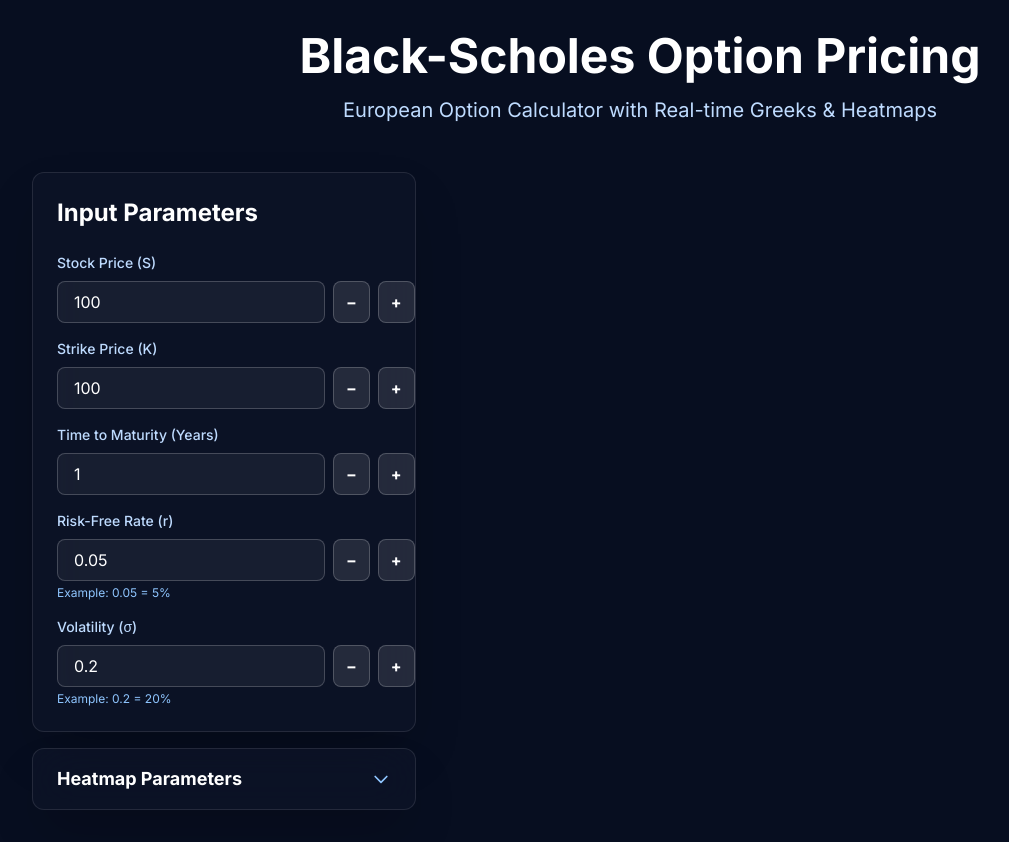
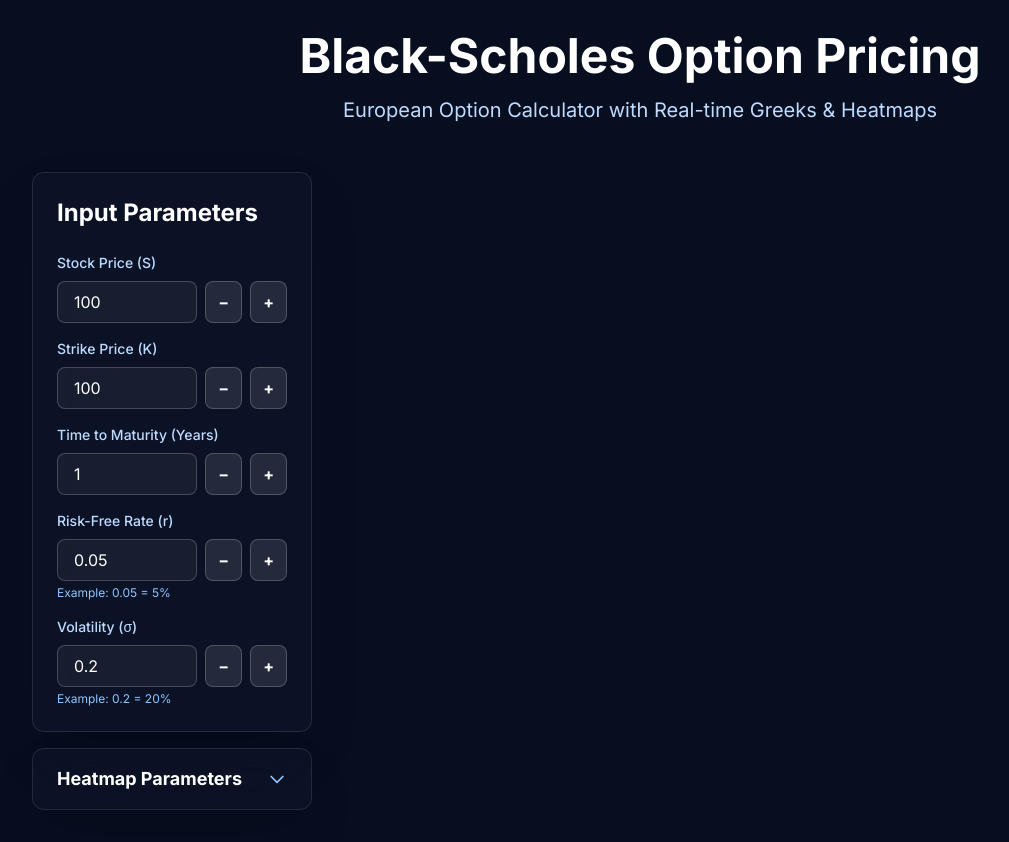
Before and after one commit to timakaa/black-scholes, a Next.js app in the folder frontend/: page / in a window 1280 px wide. Shown: the whole page, without its empty margins (0-1009 px from the left). Built offline with nearby package versions, Linux system fonts and the light colour scheme; no server answers.

Commit message:
feat: better ui

```diff
--- a/frontend/app/globals.css
+++ b/frontend/app/globals.css
@@ -11,3 +11,7 @@ input[type="number"] {
   -moz-appearance: textfield;
   appearance: textfield;
 }
+
+button {
+  cursor: pointer;
+}
--- a/frontend/app/page.tsx
+++ b/frontend/app/page.tsx
@@ -37,7 +37,7 @@ export default function Home() {
 
   return (
     <main className='min-h-screen p-8 bg-[#070e20]'>
-      <div className='max-w-7xl mx-auto relative'>
+      <div className='max-w-8xl mx-auto relative'>
         <header className='text-center mb-12'>
           <h1 className='text-5xl font-bold text-white mb-4'>
             Black-Scholes Option Pricing
@@ -47,10 +47,10 @@ export default function Home() {
           </p>
         </header>
 
-        <div className='grid grid-cols-1 lg:grid-cols-3 gap-8'>
+        <div className='grid grid-cols-1 lg:grid-cols-4 gap-8'>
           {/* Left Column - Input */}
           <div className='lg:col-span-1'>
-            <div className='sticky top-8 self-start space-y-4'>
+            <div className='self-start space-y-4'>
               <OptionCalculator
                 onCalculate={handleCalculate}
                 onInputChange={handleInputChange}
@@ -62,7 +62,7 @@ export default function Home() {
           </div>
 
           {/* Right Column - Results */}
-          <div className='lg:col-span-2 space-y-6'>
+          <div className='lg:col-span-3 space-y-6'>
             {optionData && (
               <>
                 {/* Option Prices */}
--- /dev/null
+++ b/frontend/components/NumberInput.tsx
@@ -0,0 +1,55 @@
+interface NumberInputProps {
+  label: string;
+  name: string;
+  value: number;
+  onChange: (e: React.ChangeEvent<HTMLInputElement>) => void;
+  onIncrement: () => void;
+  onDecrement: () => void;
+  step?: string;
+  helperText?: string;
+}
+
+export default function NumberInput({
+  label,
+  name,
+  value,
+  onChange,
+  onIncrement,
+  onDecrement,
+  step = "0.01",
+  helperText,
+}: NumberInputProps) {
+  return (
+    <div>
+      <label className='block text-sm font-medium text-blue-200 mb-2'>
+        {label}
+      </label>
+      <div className='flex gap-2'>
+        <input
+          type='number'
+          name={name}
+          value={value}
+          onChange={onChange}
+          step={step}
+          className='flex-1 px-4 py-2 bg-white/5 border w-full border-white/20 rounded-lg text-white focus:outline-none focus:ring-2 focus:ring-blue-500'
+          required
+        />
+        <button
+          type='button'
+          onClick={onDecrement}
+          className='px-3 py-2 bg-white/10 hover:bg-white/20 border border-white/20 rounded-lg text-white font-bold transition-colors'
+        >
+          −
+        </button>
+        <button
+          type='button'
+          onClick={onIncrement}
+          className='px-3 py-2 bg-white/10 hover:bg-white/20 border border-white/20 rounded-lg text-white font-bold transition-colors'
+        >
+          +
+        </button>
+      </div>
+      {helperText && <p className='text-xs text-blue-300 mt-1'>{helperText}</p>}
+    </div>
+  );
+}
--- a/frontend/components/OptionCalculator.tsx
+++ b/frontend/components/OptionCalculator.tsx
@@ -2,6 +2,7 @@
 
 import { useState, useEffect, useRef } from "react";
 import axios from "axios";
+import NumberInput from "./NumberInput";
 
 const API_URL = process.env.NEXT_PUBLIC_API_URL || "http://localhost:8000";
 
@@ -105,162 +106,57 @@ export default function OptionCalculator({
       </div>
 
       <div className='space-y-4'>
-        <div>
-          <label className='block text-sm font-medium text-blue-200 mb-2'>
-            Stock Price (S)
-          </label>
-          <div className='flex gap-2'>
-            <input
-              type='number'
+        <NumberInput
+          label='Stock Price (S)'
           name='stock_price'
           value={formData.stock_price}
           onChange={handleChange}
+          onIncrement={() => updateValue("stock_price", 1, 0.01)}
+          onDecrement={() => updateValue("stock_price", -1, 0.01)}
           step='0.01'
-              className='flex-1 px-4 py-2 bg-white/5 border border-white/20 rounded-lg text-white focus:outline-none focus:ring-2 focus:ring-blue-500'
-              required
         />
-            <button
-              type='button'
-              onClick={() => updateValue("stock_price", -1, 0.01)}
-              className='px-3 py-2 bg-white/10 hover:bg-white/20 border border-white/20 rounded-lg text-white font-bold transition-colors'
-            >
-              −
-            </button>
-            <button
-              type='button'
-              onClick={() => updateValue("stock_price", 1, 0.01)}
-              className='px-3 py-2 bg-white/10 hover:bg-white/20 border border-white/20 rounded-lg text-white font-bold transition-colors'
-            >
-              +
-            </button>
-          </div>
-        </div>
 
-        <div>
-          <label className='block text-sm font-medium text-blue-200 mb-2'>
-            Strike Price (K)
-          </label>
-          <div className='flex gap-2'>
-            <input
-              type='number'
+        <NumberInput
+          label='Strike Price (K)'
           name='strike_price'
           value={formData.strike_price}
           onChange={handleChange}
+          onIncrement={() => updateValue("strike_price", 1, 0.01)}
+          onDecrement={() => updateValue("strike_price", -1, 0.01)}
           step='0.01'
-              className='flex-1 px-4 py-2 bg-white/5 border border-white/20 rounded-lg text-white focus:outline-none focus:ring-2 focus:ring-blue-500'
-              required
         />
-            <button
-              type='button'
-              onClick={() => updateValue("strike_price", -1, 0.01)}
-              className='px-3 py-2 bg-white/10 hover:bg-white/20 border border-white/20 rounded-lg text-white font-bold transition-colors'
-            >
-              −
-            </button>
-            <button
-              type='button'
-              onClick={() => updateValue("strike_price", 1, 0.01)}
-              className='px-3 py-2 bg-white/10 hover:bg-white/20 border border-white/20 rounded-lg text-white font-bold transition-colors'
-            >
-              +
-            </button>
-          </div>
-        </div>
 
-        <div>
-          <label className='block text-sm font-medium text-blue-200 mb-2'>
-            Time to Maturity (Years)
-          </label>
-          <div className='flex gap-2'>
-            <input
-              type='number'
+        <NumberInput
+          label='Time to Maturity (Years)'
           name='time_to_maturity'
           value={formData.time_to_maturity}
           onChange={handleChange}
+          onIncrement={() => updateValue("time_to_maturity", 0.1, 0.01)}
+          onDecrement={() => updateValue("time_to_maturity", -0.1, 0.01)}
           step='0.01'
-              className='flex-1 px-4 py-2 bg-white/5 border border-white/20 rounded-lg text-white focus:outline-none focus:ring-2 focus:ring-blue-500'
-              required
         />
-            <button
-              type='button'
-              onClick={() => updateValue("time_to_maturity", -0.1, 0.01)}
-              className='px-3 py-2 bg-white/10 hover:bg-white/20 border border-white/20 rounded-lg text-white font-bold transition-colors'
-            >
-              −
-            </button>
-            <button
-              type='button'
-              onClick={() => updateValue("time_to_maturity", 0.1, 0.01)}
-              className='px-3 py-2 bg-white/10 hover:bg-white/20 border border-white/20 rounded-lg text-white font-bold transition-colors'
-            >
-              +
-            </button>
-          </div>
-        </div>
 
-        <div>
-          <label className='block text-sm font-medium text-blue-200 mb-2'>
-            Risk-Free Rate (r)
-          </label>
-          <div className='flex gap-2'>
-            <input
-              type='number'
+        <NumberInput
+          label='Risk-Free Rate (r)'
           name='risk_free_rate'
           value={formData.risk_free_rate}
           onChange={handleChange}
+          onIncrement={() => updateValue("risk_free_rate", 0.01, 0)}
+          onDecrement={() => updateValue("risk_free_rate", -0.01, 0)}
           step='0.001'
-              className='flex-1 px-4 py-2 bg-white/5 border border-white/20 rounded-lg text-white focus:outline-none focus:ring-2 focus:ring-blue-500'
-              required
+          helperText='Example: 0.05 = 5%'
         />
-            <button
-              type='button'
-              onClick={() => updateValue("risk_free_rate", -0.01, 0)}
-              className='px-3 py-2 bg-white/10 hover:bg-white/20 border border-white/20 rounded-lg text-white font-bold transition-colors'
-            >
-              −
-            </button>
-            <button
-              type='button'
-              onClick={() => updateValue("risk_free_rate", 0.01, 0)}
-              className='px-3 py-2 bg-white/10 hover:bg-white/20 border border-white/20 rounded-lg text-white font-bold transition-colors'
-            >
-              +
-            </button>
-          </div>
-          <p className='text-xs text-blue-300 mt-1'>Example: 0.05 = 5%</p>
-        </div>
 
-        <div>
-          <label className='block text-sm font-medium text-blue-200 mb-2'>
-            Volatility (σ)
-          </label>
-          <div className='flex gap-2'>
-            <input
-              type='number'
+        <NumberInput
+          label='Volatility (σ)'
           name='volatility'
           value={formData.volatility}
           onChange={handleChange}
+          onIncrement={() => updateValue("volatility", 0.01, 0.01)}
+          onDecrement={() => updateValue("volatility", -0.01, 0.01)}
           step='0.01'
-              className='flex-1 px-4 py-2 bg-white/5 border border-white/20 rounded-lg text-white focus:outline-none focus:ring-2 focus:ring-blue-500'
-              required
+          helperText='Example: 0.2 = 20%'
         />
-            <button
-              type='button'
-              onClick={() => updateValue("volatility", -0.01, 0.01)}
-              className='px-3 py-2 bg-white/10 hover:bg-white/20 border border-white/20 rounded-lg text-white font-bold transition-colors'
-            >
-              −
-            </button>
-            <button
-              type='button'
-              onClick={() => updateValue("volatility", 0.01, 0.01)}
-              className='px-3 py-2 bg-white/10 hover:bg-white/20 border border-white/20 rounded-lg text-white font-bold transition-colors'
-            >
-              +
-            </button>
-          </div>
-          <p className='text-xs text-blue-300 mt-1'>Example: 0.2 = 20%</p>
-        </div>
       </div>
     </div>
   );
```
Also changed, not shown: frontend/components/HeatmapParameters.tsx (+11 -48 lines). Lines whose indentation alone changed are shown as unchanged.
